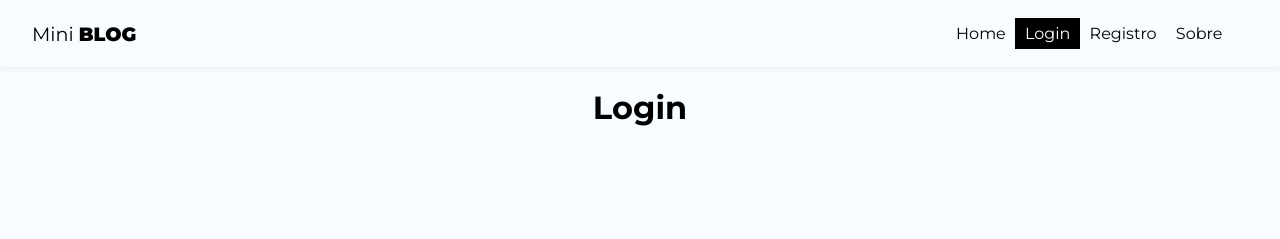
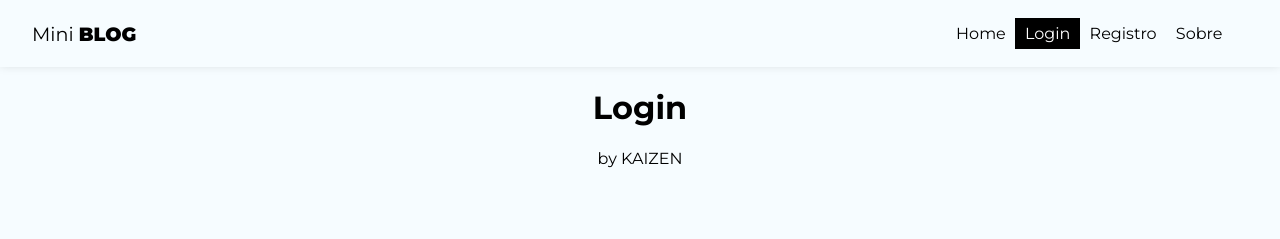
Before and after one commit to Adenilson-Oliveira/MiniBlog, a React (Create React App) app: page /login in a window 1280 px wide. Shown: the top 239 px of the page. Built offline with nearby package versions, Linux system fonts and the light colour scheme; no server answers.

Commit message:
test git ignore

```diff
--- a/src/pages/Login/Login.js
+++ b/src/pages/Login/Login.js
@@ -4,6 +4,7 @@ const Login = () => {
   return (
     <div>
         <h1>Login</h1>
+        <p>by KAIZEN</p>
     </div>
   )
 }
```
